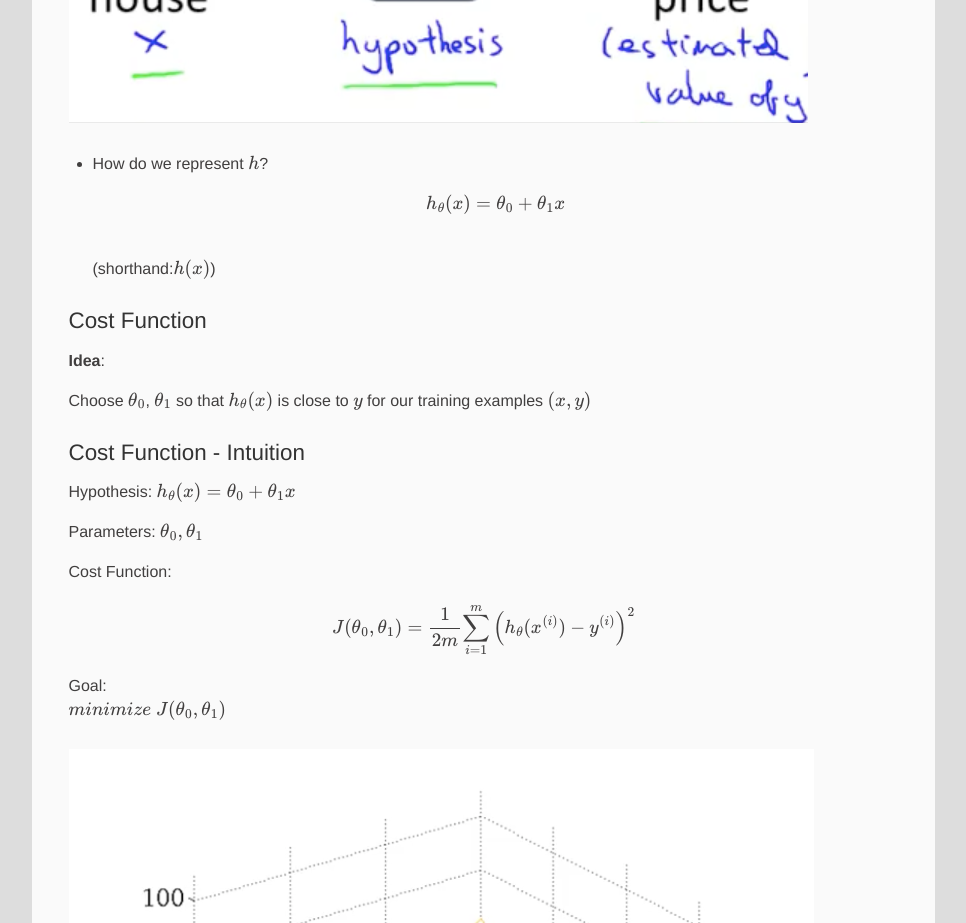
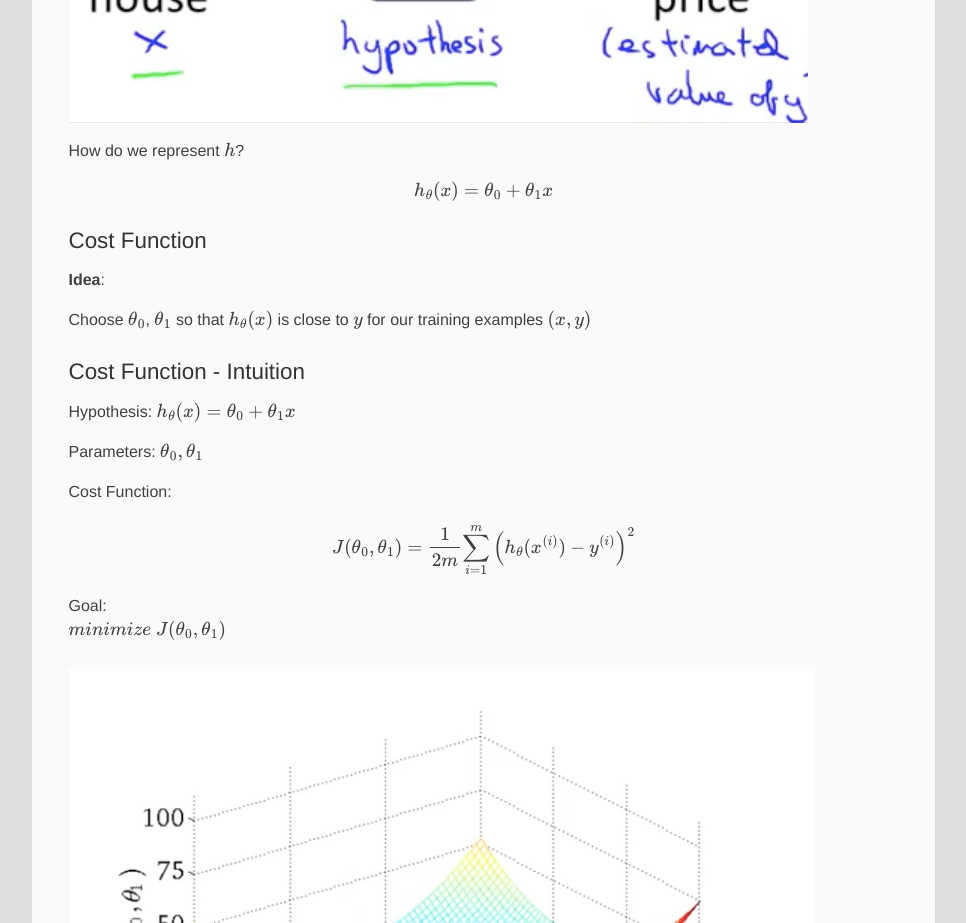
Before and after one commit to xiaozhenliu/xiaozhenliu.github.io, a plain HTML site: page 2016/03/10/Machine-learning-W1/index.html in a window 1280 px wide. Shown: the part 2160-3083 px from the top of the page, without its empty margins (6-972 px from the left). Drawn offline with nearby package versions, Linux system fonts and the light colour scheme; some packages are replaced by stand-ins of ours; a script that the page names is missing.

Commit message:
Site updated: 2016-03-12 20:24:55

```diff
--- a/2016/03/10/Machine-learning-W1/index.html
+++ b/2016/03/10/Machine-learning-W1/index.html
@@ -129,11 +129,8 @@
 <p>$(x,y)$ - one training example</p>
 <p>$(x^{(i)},y^{(i)})$ - $i^{th}$ training example</p>
 <p><img src="/2016/03/10/Machine-learning-W1/Coursera-ml-w1-01.png" alt=""></p>
-<ul>
-<li><p>How do we represent $h$?</p>
-<p>$$h_{\theta}(x) = \theta_0+\theta_1x$$<br>(shorthand:$h(x)$)</p>
-</li>
-</ul>
+<p>How do we represent $h$?</p>
+<p>  $$h_{\theta}(x) = \theta_0+\theta_1x$$</p>
 <h3 id="Cost_Function">Cost Function</h3><p><strong>Idea</strong>: </p>
 <p>Choose ${\theta_0}$, ${\theta_1}$ so that $h_{\theta}(x)$ is close to $y$ for our training examples $(x,y)$</p>
 <h3 id="Cost_Function_-_Intuition">Cost Function - Intuition</h3><p>Hypothesis: $h_{\theta}(x) = \theta_0+\theta_1x$</p>
```
Also changed, not shown: atom.xml (+4 -7 lines).
